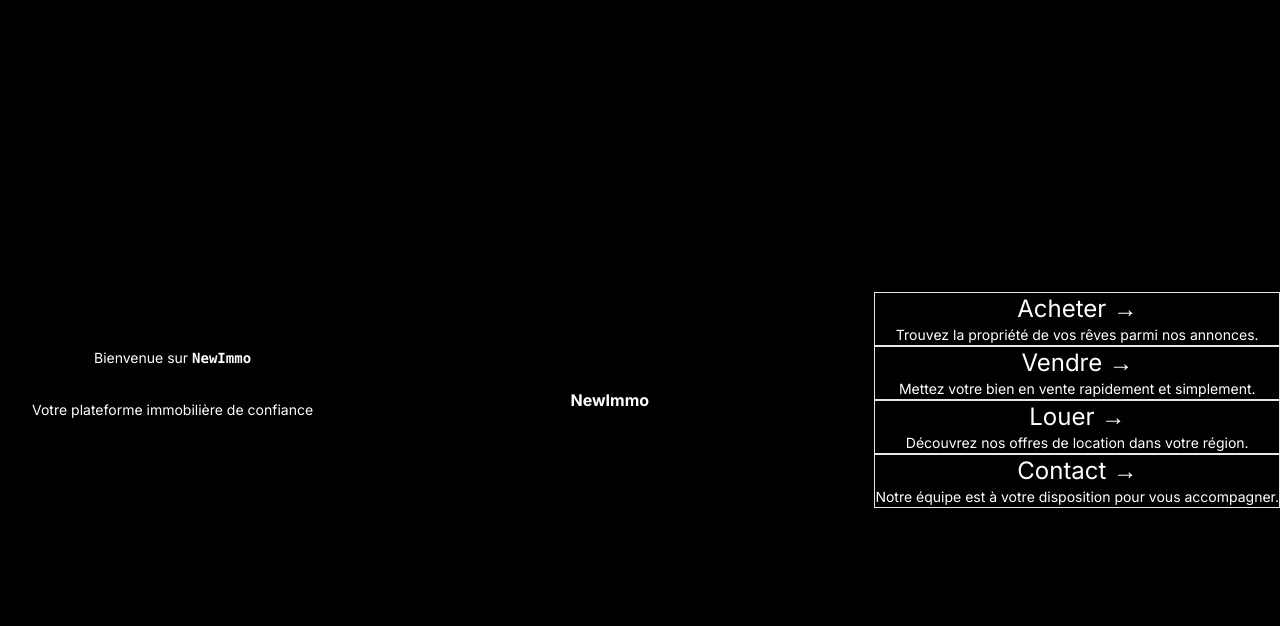
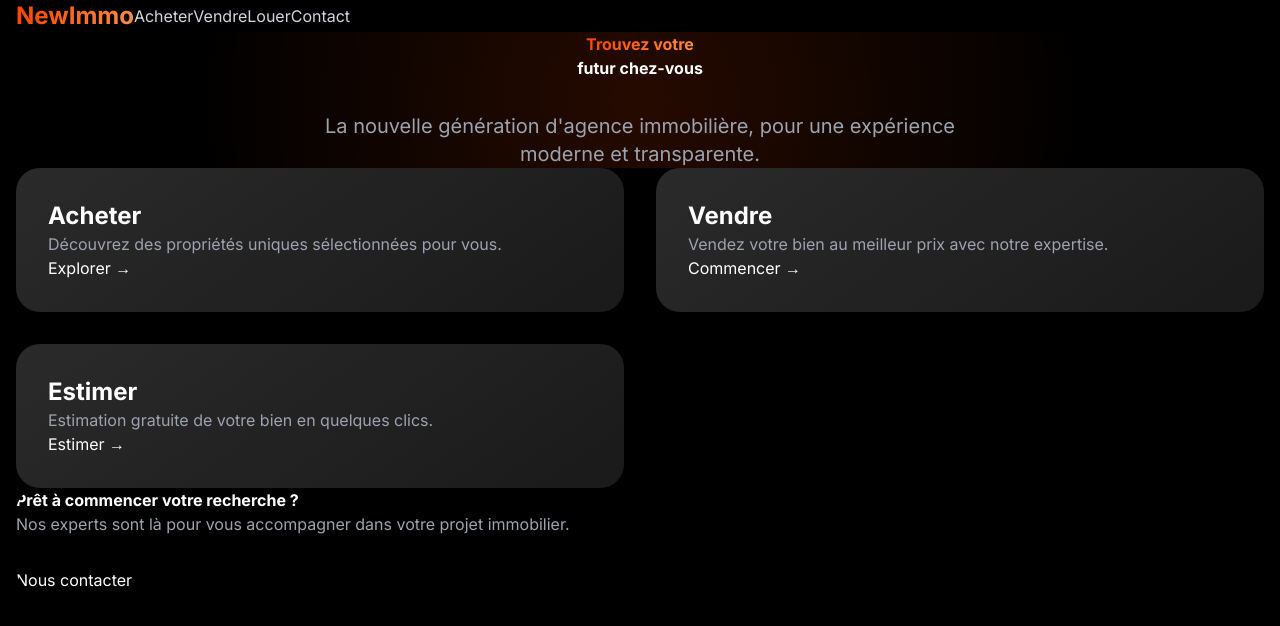
Before and after one commit to mamou000/newimmo, a Next.js app: page / in a window 1280 px wide. Shown: the top 626 px of the page. Built offline with nearby package versions, Linux system fonts and the light colour scheme.

Commit message:
Update homepage with modern tech-inspired design

```diff
--- a/app/page.tsx
+++ b/app/page.tsx
@@ -1,90 +1,102 @@
 export default function Home() {
   return (
-    <main className="flex min-h-screen flex-col items-center justify-between p-24">
-      <div className="z-10 max-w-5xl w-full items-center justify-between font-mono text-sm lg:flex">
-        <p className="fixed left-0 top-0 flex w-full justify-center border-b border-gray-300 bg-gradient-to-b from-zinc-200 pb-6 pt-8 backdrop-blur-2xl dark:border-neutral-800 dark:bg-zinc-800/30 dark:from-inherit lg:static lg:w-auto lg:rounded-xl lg:border lg:bg-gray-200 lg:p-4 lg:dark:bg-zinc-800/30">
-          Bienvenue sur&nbsp;
-          <code className="font-mono font-bold">NewImmo</code>
-        </p>
-        <div className="fixed bottom-0 left-0 flex h-48 w-full items-end justify-center bg-gradient-to-t from-white via-white dark:from-black dark:via-black lg:static lg:h-auto lg:w-auto lg:bg-none">
-          <a
-            className="pointer-events-none flex place-items-center gap-2 p-8 lg:pointer-events-auto lg:p-0"
-            href="https://github.com/mamou000/newimmo"
-            target="_blank"
-            rel="noopener noreferrer"
-          >
-            Votre plateforme immobilière de confiance
-          </a>
+    <div className="min-h-screen bg-black">
+      {/* Navigation */}
+      <nav className="fixed w-full z-50 bg-black/80 backdrop-blur-md">
+        <div className="max-w-7xl mx-auto px-4 sm:px-6 lg:px-8">
+          <div className="flex justify-between h-16 items-center">
+            <div className="flex-1 flex justify-between items-center">
+              <div className="flex-shrink-0">
+                <span className="text-2xl font-bold gradient-text">NewImmo</span>
+              </div>
+              <div className="hidden md:block">
+                <div className="ml-10 flex items-center space-x-8">
+                  <a href="#" className="text-gray-300 hover:text-white transition-colors">Acheter</a>
+                  <a href="#" className="text-gray-300 hover:text-white transition-colors">Vendre</a>
+                  <a href="#" className="text-gray-300 hover:text-white transition-colors">Louer</a>
+                  <a href="#" className="text-gray-300 hover:text-white transition-colors">Contact</a>
+                </div>
+              </div>
+            </div>
+          </div>
         </div>
-      </div>
+      </nav>
 
-      <div className="relative flex place-items-center before:absolute before:h-[300px] before:w-[480px] before:-translate-x-1/2 before:rounded-full before:bg-gradient-radial before:from-white before:to-transparent before:blur-2xl before:content-[''] after:absolute after:-z-20 after:h-[180px] after:w-[240px] after:translate-x-1/3 after:bg-gradient-conic after:from-sky-200 after:via-blue-200 after:blur-2xl after:content-[''] before:dark:bg-gradient-to-br before:dark:from-transparent before:dark:to-blue-700 before:dark:opacity-10 after:dark:from-sky-900 after:dark:via-[#0141ff] after:dark:opacity-40 before:lg:h-[360px] z-[-1]">
-        <h1 className="relative text-4xl font-bold dark:drop-shadow-[0_0_0.3rem_#ffffff70]">
-          NewImmo
-        </h1>
-      </div>
+      {/* Hero Section */}
+      <section className="relative pt-32 pb-24 hero-gradient">
+        <div className="max-w-7xl mx-auto px-4 sm:px-6 lg:px-8">
+          <div className="text-center">
+            <h1 className="text-5xl md:text-7xl font-bold mb-8">
+              <span className="gradient-text">Trouvez votre</span>
+              <br />
+              futur chez-vous
+            </h1>
+            <p className="text-xl text-gray-400 mb-12 max-w-2xl mx-auto">
+              La nouvelle génération d'agence immobilière, pour une expérience moderne et transparente.
+            </p>
+          </div>
+        </div>
+      </section>
 
-      <div className="mb-32 grid text-center lg:max-w-5xl lg:w-full lg:mb-0 lg:grid-cols-4 lg:text-left">
-        <a
-          href="#"
-          className="group rounded-lg border border-transparent px-5 py-4 transition-colors hover:border-gray-300 hover:bg-gray-100 hover:dark:border-neutral-700 hover:dark:bg-neutral-800/30"
-        >
-          <h2 className={`mb-3 text-2xl font-semibold`}>
-            Acheter{" "}
-            <span className="inline-block transition-transform group-hover:translate-x-1 motion-reduce:transform-none">
-              →
-            </span>
-          </h2>
-          <p className={`m-0 max-w-[30ch] text-sm opacity-50`}>
-            Trouvez la propriété de vos rêves parmi nos annonces.
-          </p>
-        </a>
+      {/* Features Grid */}
+      <section className="py-24">
+        <div className="max-w-7xl mx-auto px-4 sm:px-6 lg:px-8">
+          <div className="grid grid-cols-1 md:grid-cols-2 lg:grid-cols-3 gap-8">
+            {/* Feature Card 1 */}
+            <div className="hover-card p-8 rounded-3xl card-gradient">
+              <h3 className="text-2xl font-bold mb-4">Acheter</h3>
+              <p className="text-gray-400 mb-6">
+                Découvrez des propriétés uniques sélectionnées pour vous.
+              </p>
+              <a href="#" className="text-[#FF4500] flex items-center">
+                Explorer →
+              </a>
+            </div>
 
-        <a
-          href="#"
-          className="group rounded-lg border border-transparent px-5 py-4 transition-colors hover:border-gray-300 hover:bg-gray-100 hover:dark:border-neutral-700 hover:dark:bg-neutral-800/30"
-        >
-          <h2 className={`mb-3 text-2xl font-semibold`}>
-            Vendre{" "}
-            <span className="inline-block transition-transform group-hover:translate-x-1 motion-reduce:transform-none">
-              →
-            </span>
-          </h2>
-          <p className={`m-0 max-w-[30ch] text-sm opacity-50`}>
-            Mettez votre bien en vente rapidement et simplement.
-          </p>
-        </a>
+            {/* Feature Card 2 */}
+            <div className="hover-card p-8 rounded-3xl card-gradient">
+              <h3 className="text-2xl font-bold mb-4">Vendre</h3>
+              <p className="text-gray-400 mb-6">
+                Vendez votre bien au meilleur prix avec notre expertise.
+              </p>
+              <a href="#" className="text-[#FF4500] flex items-center">
+                Commencer →
+              </a>
+            </div>
 
-        <a
-          href="#"
-          className="group rounded-lg border border-transparent px-5 py-4 transition-colors hover:border-gray-300 hover:bg-gray-100 hover:dark:border-neutral-700 hover:dark:bg-neutral-800/30"
-        >
-          <h2 className={`mb-3 text-2xl font-semibold`}>
-            Louer{" "}
-            <span className="inline-block transition-transform group-hover:translate-x-1 motion-reduce:transform-none">
-              →
-            </span>
-          </h2>
-          <p className={`m-0 max-w-[30ch] text-sm opacity-50`}>
-            Découvrez nos offres de location dans votre région.
-          </p>
-        </a>
+            {/* Feature Card 3 */}
+            <div className="hover-card p-8 rounded-3xl card-gradient">
+              <h3 className="text-2xl font-bold mb-4">Estimer</h3>
+              <p className="text-gray-400 mb-6">
+                Estimation gratuite de votre bien en quelques clics.
+              </p>
+              <a href="#" className="text-[#FF4500] flex items-center">
+                Estimer →
+              </a>
+            </div>
+          </div>
+        </div>
+      </section>
 
-        <a
-          href="#"
-          className="group rounded-lg border border-transparent px-5 py-4 transition-colors hover:border-gray-300 hover:bg-gray-100 hover:dark:border-neutral-700 hover:dark:bg-neutral-800/30"
-        >
-          <h2 className={`mb-3 text-2xl font-semibold`}>
-            Contact{" "}
-            <span className="inline-block transition-transform group-hover:translate-x-1 motion-reduce:transform-none">
-              →
-            </span>
-          </h2>
-          <p className={`m-0 max-w-[30ch] text-sm opacity-50`}>
-            Notre équipe est à votre disposition pour vous accompagner.
-          </p>
-        </a>
-      </div>
-    </main>
+      {/* CTA Section */}
+      <section className="py-24 relative">
+        <div className="max-w-7xl mx-auto px-4 sm:px-6 lg:px-8">
+          <div className="relative z-10 bg-gradient-to-r from-gray-900 to-black p-12 rounded-3xl overflow-hidden">
+            <div className="absolute inset-0 bg-[#FF4500]/10 mix-blend-multiply"></div>
+            <div className="relative">
+              <h2 className="text-3xl md:text-4xl font-bold mb-6">
+                Prêt à commencer votre recherche ?
+              </h2>
+              <p className="text-gray-400 mb-8 max-w-2xl">
+                Nos experts sont là pour vous accompagner dans votre projet immobilier.
+              </p>
+              <a href="#" className="inline-block bg-[#FF4500] text-white px-8 py-4 rounded-xl hover:bg-[#CC3700] transition-colors">
+                Nous contacter
+              </a>
+            </div>
+          </div>
+        </div>
+      </section>
+    </div>
   )
 }
```
